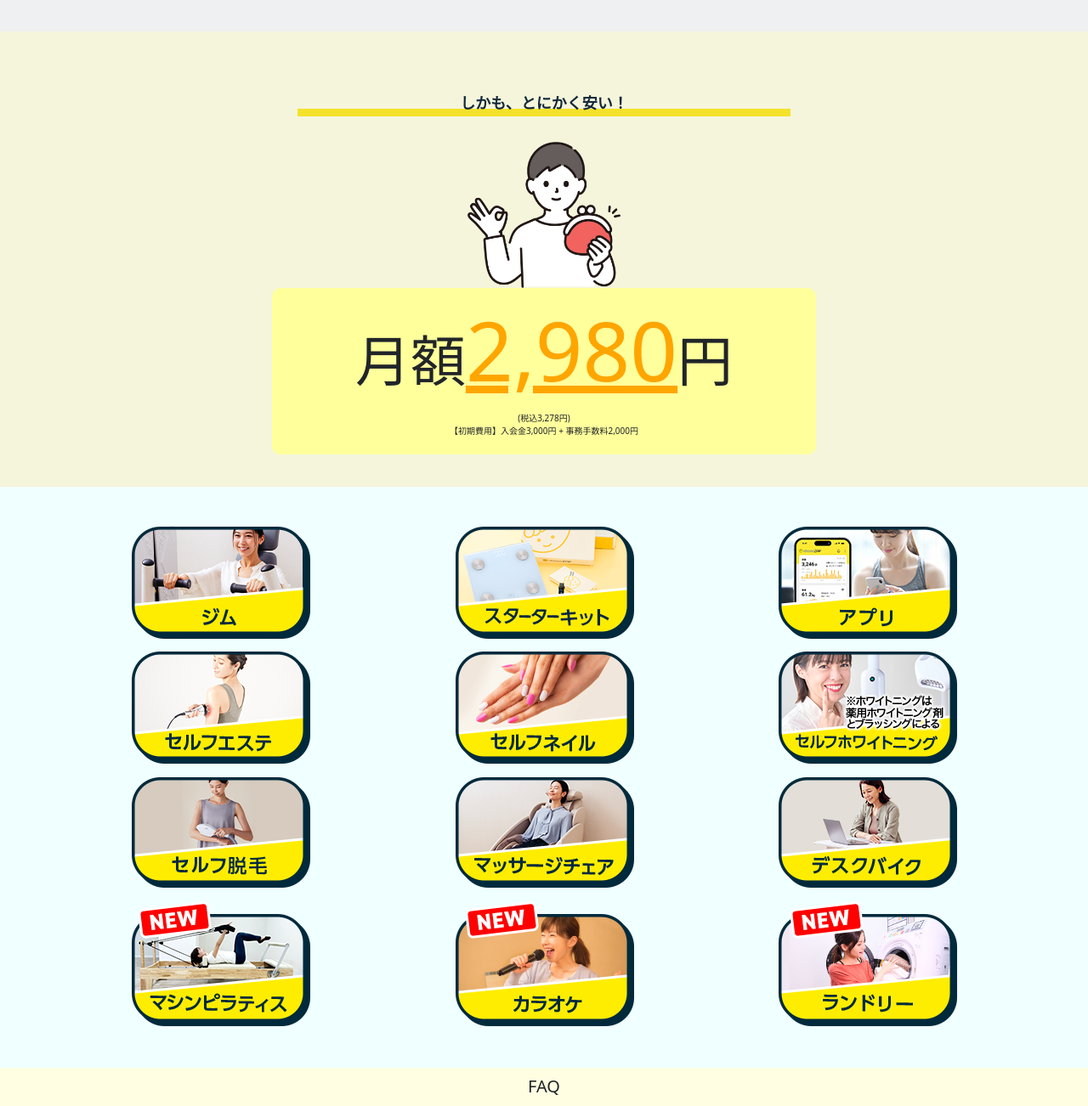
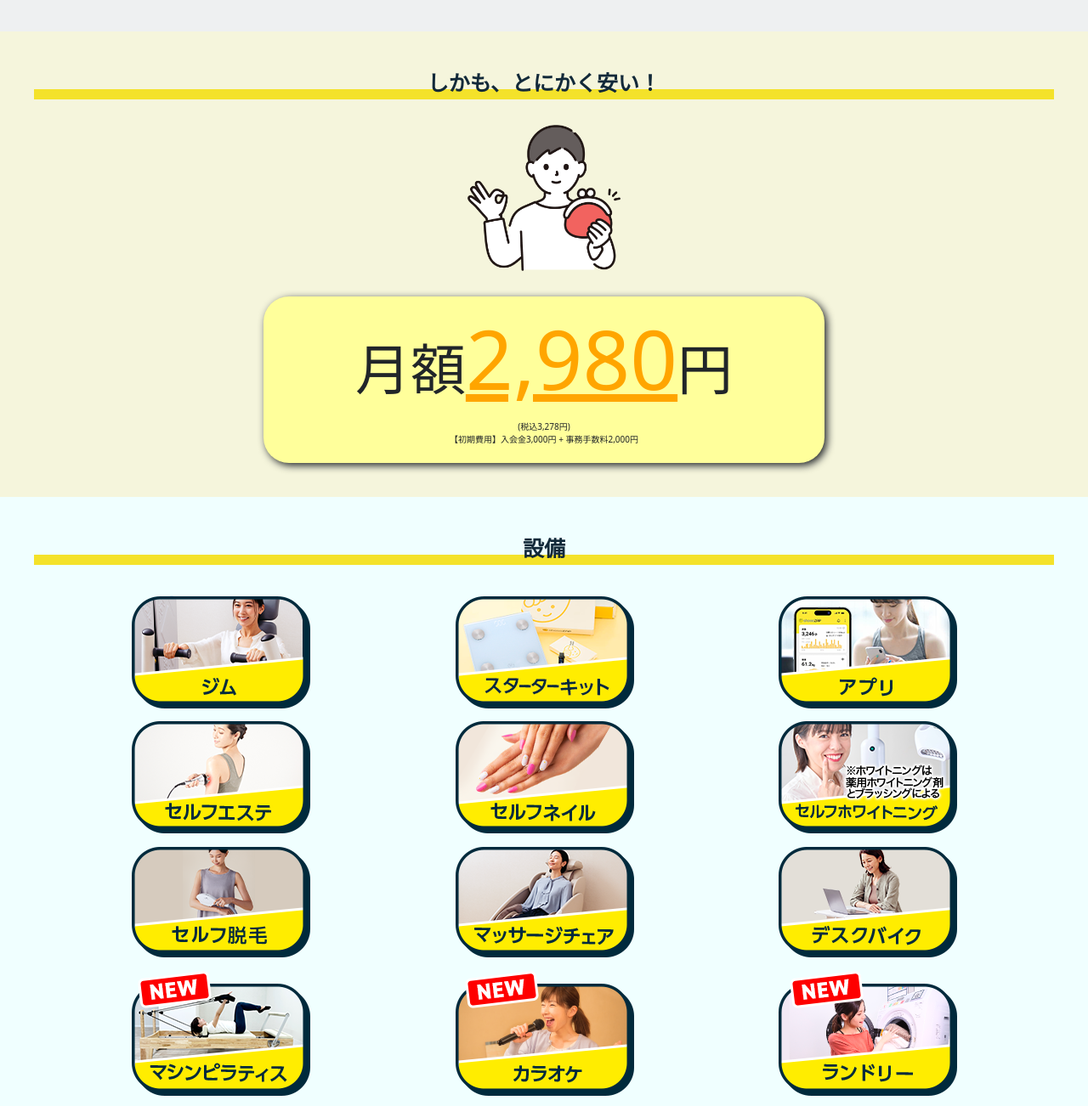
Before and after one commit to INOkp/2024_RizapGroup_Intern_copy, a plain HTML site: page LP/index.html in a window 1280 px wide. Shown: the part 1077-2379 px from the top of the page at 85% size. Drawn offline with nearby package versions, Linux system fonts and the light colour scheme.

Commit message:
#36 見出し追加してデザイン共通化しました

```diff
--- a/LP/index.css
+++ b/LP/index.css
@@ -84,12 +84,8 @@
 
 .price-area {
   text-align: center;
-  padding: 3% 25%;
+  padding: 10px;
   background-color: beige;
-}
-
-.price-area h2 {
-  font-size: large;
 }
 
 .price-area p{
@@ -98,9 +94,11 @@
 }
 
 .price-view {
-  border-radius: 10px;
+  border-radius: 30px;
   background-color: rgb(255, 255, 155);
   padding-bottom: 20px;
+  margin: 30px 300px;
+  box-shadow: 3px 3px 10px;
 }
 
 .price-display {
@@ -116,7 +114,7 @@
 .benefits {
   text-align: center;
   background-color: azure;
-  padding: 40px 0;
+  padding: 10px;
 }
 
 .faq-question {
--- a/LP/index.html
+++ b/LP/index.html
@@ -63,6 +63,7 @@
       </section>
 
       <section class="benefits" id="benefits">
+        <h2 class="h1 m-5 p-2 bf-line">設備</h2>
           <!-- 設備紹介 -->
                 <!-- モーダルウィンドウのテンプレート -->
         <div id="myModal01" class="modal">
@@ -248,7 +249,7 @@
       </section>
 
       <section class="faq-question" id="faq">
-        <h2 style="padding-top: 1rem;">FAQ</h2>
+        <h2 class="h1 m-5 p-2 bf-line">FAQ</h2>
         <div class="faq-QandA">
           <h3>運動やジムの経験がありません…</h3>
           <p>チョコザップは入会者の50%がジム初心者なので、はじめてでも簡単に運動を始められます！<br>
```
